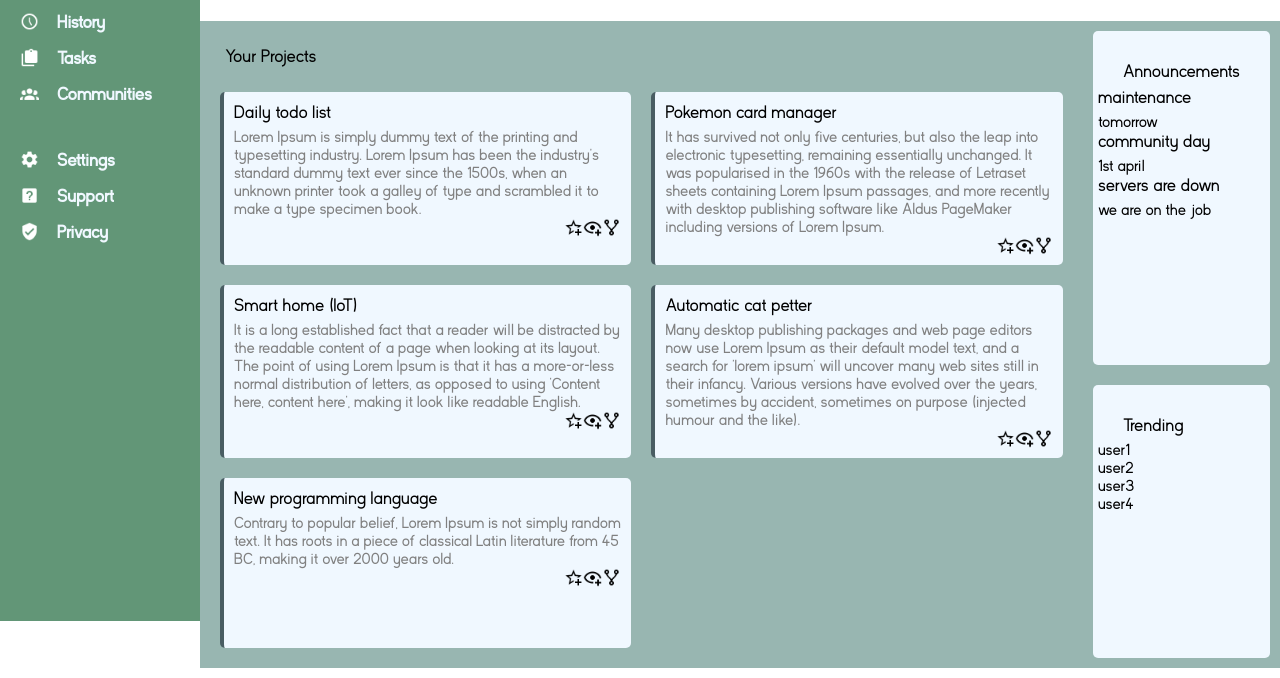
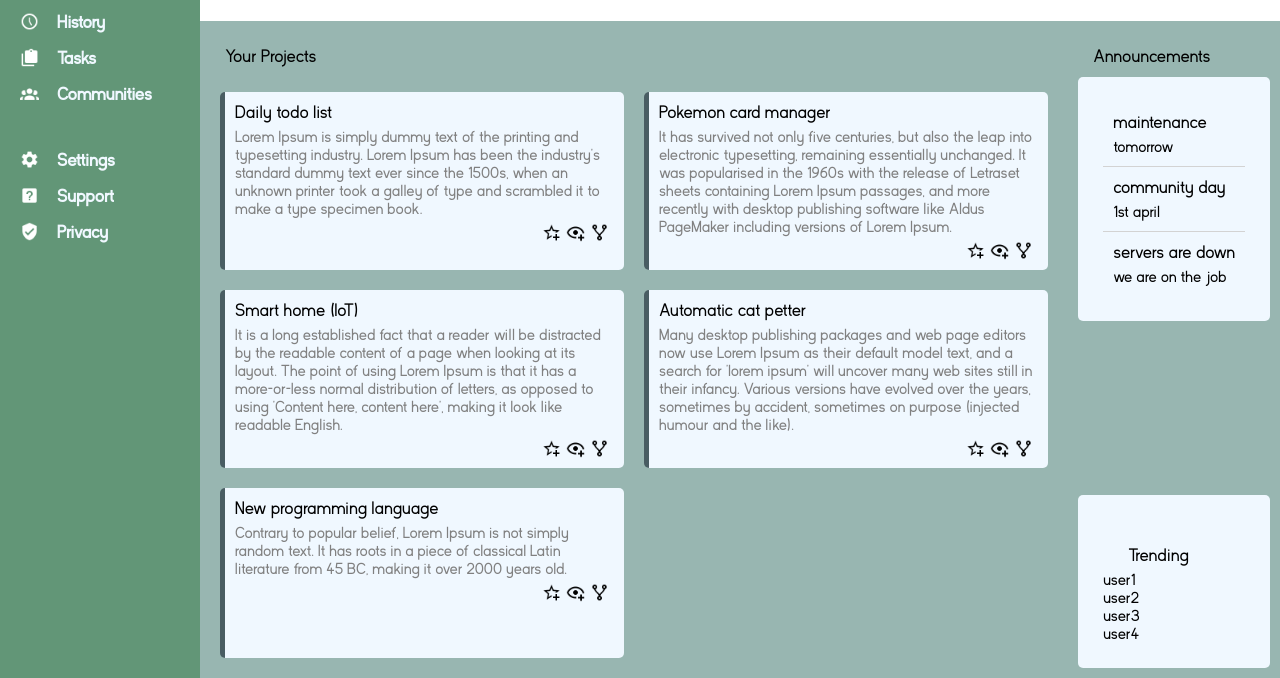
Before and after one commit to UwU-37586109292/admin-dashboard, a plain HTML site: page index.html in a window 1280 px wide. Shown: the part 179-857 px from the top of the page. Drawn offline with Linux system fonts and the light colour scheme.

Commit message:
Add separator between announcemenets

```diff
--- a/index.html
+++ b/index.html
@@ -90,8 +90,9 @@
                     </div>
                 </div>
             </div>
+            <div class="announcements-section">
+                <div class="header">Announcements</div>
                 <div class="announcements">
-                <div class="header">Announcements</div>
                     <div class="announcement">
                         <div class="title">maintenance</div>
                         <div class="content">tomorrow</div>
@@ -103,6 +104,7 @@
                     <div class="announcement">
                         <div class="title">servers are down</div>
                         <div class="content">we are on the job</div>
+                    </div>
                 </div>
             </div>
             <div class="trending">
--- a/script.js
+++ b/script.js
@@ -11,6 +11,7 @@ for (let i = 0; i < cards.length; i++) {
 
     const forkIcon = document.createElement('img');
     forkIcon.setAttribute('src', './assets/source-fork.png');
+
     iconsContainer.appendChild(favIcon);
     iconsContainer.appendChild(observeIcon);
     iconsContainer.appendChild(forkIcon);
@@ -18,5 +19,3 @@ for (let i = 0; i < cards.length; i++) {
     const element = cards[i];
     element.appendChild(iconsContainer);
 }
-
-// cards[1].appendChild(favIcon);
--- a/styles.css
+++ b/styles.css
@@ -134,7 +134,7 @@ button {
 /* sidebar */
 .sidebar {
     min-width: 200px;
-    height: 100vh;
+    min-height: 100vh;
     box-sizing: border-box;
 
     color: aliceblue;
@@ -208,22 +208,34 @@ ul li {
     background-color: aliceblue;
     border-radius: 5px;
     margin: 10px;
-    padding: 5px;
+    padding: 25px;
+}
+
+.announcement {
+    padding: 10px;
+}
+
+.announcement:not(*:last-child) {
+    border-bottom: 1px solid lightgray;
 }
 
 .card {
     min-height: 150px;
-    border-left: 4px solid var(--deep-space-sparkle);
+    border-left: 5px solid var(--deep-space-sparkle);
     padding: 10px;
 }
 
 .icons {
-    margin: auto 0;
     display: grid;
     grid-template-columns: 1fr repeat(3, auto);
     grid-template-rows: 1fr auto;
+
+    gap: 5px;
     justify-items: end;
-    align-content: end;
+}
+
+.icons>img {
+    grid-row: 2 / 3;
 }
 
 .card .content {
```
Lines whose indentation alone changed are shown as unchanged.
